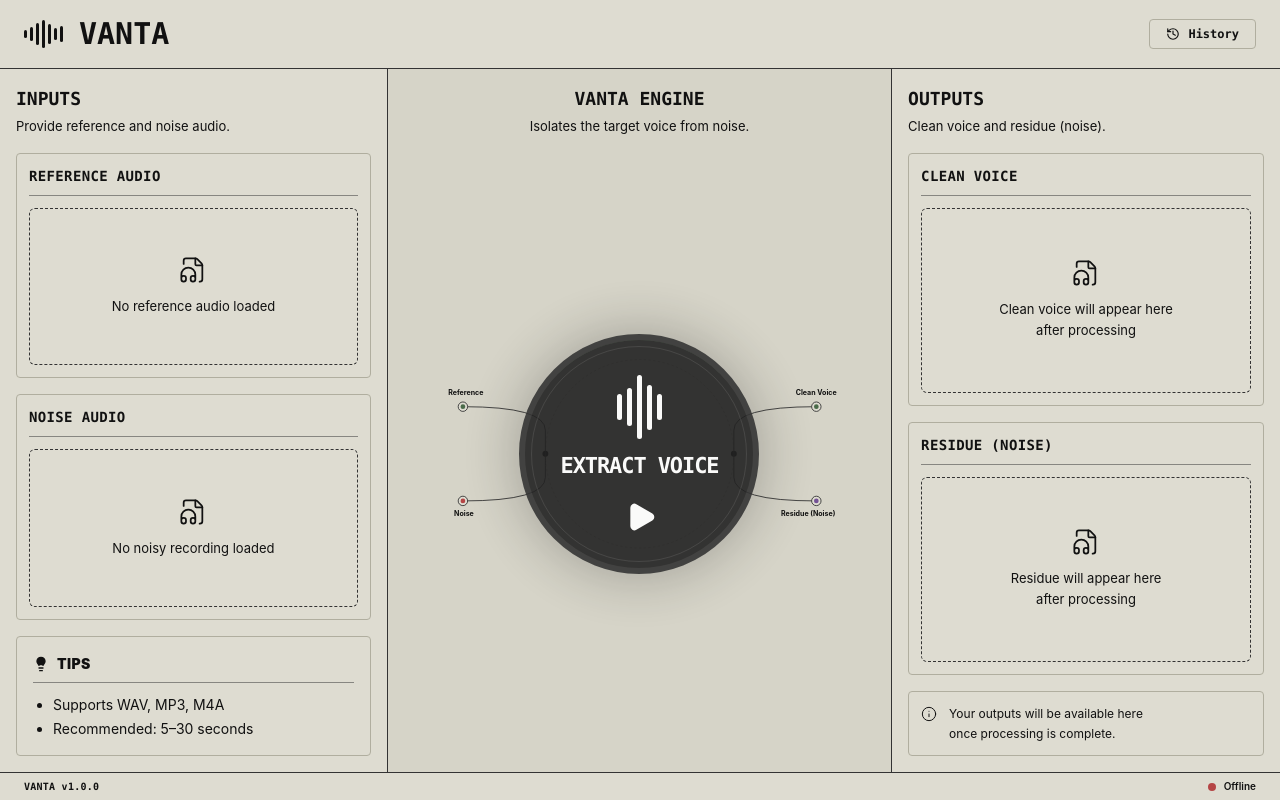
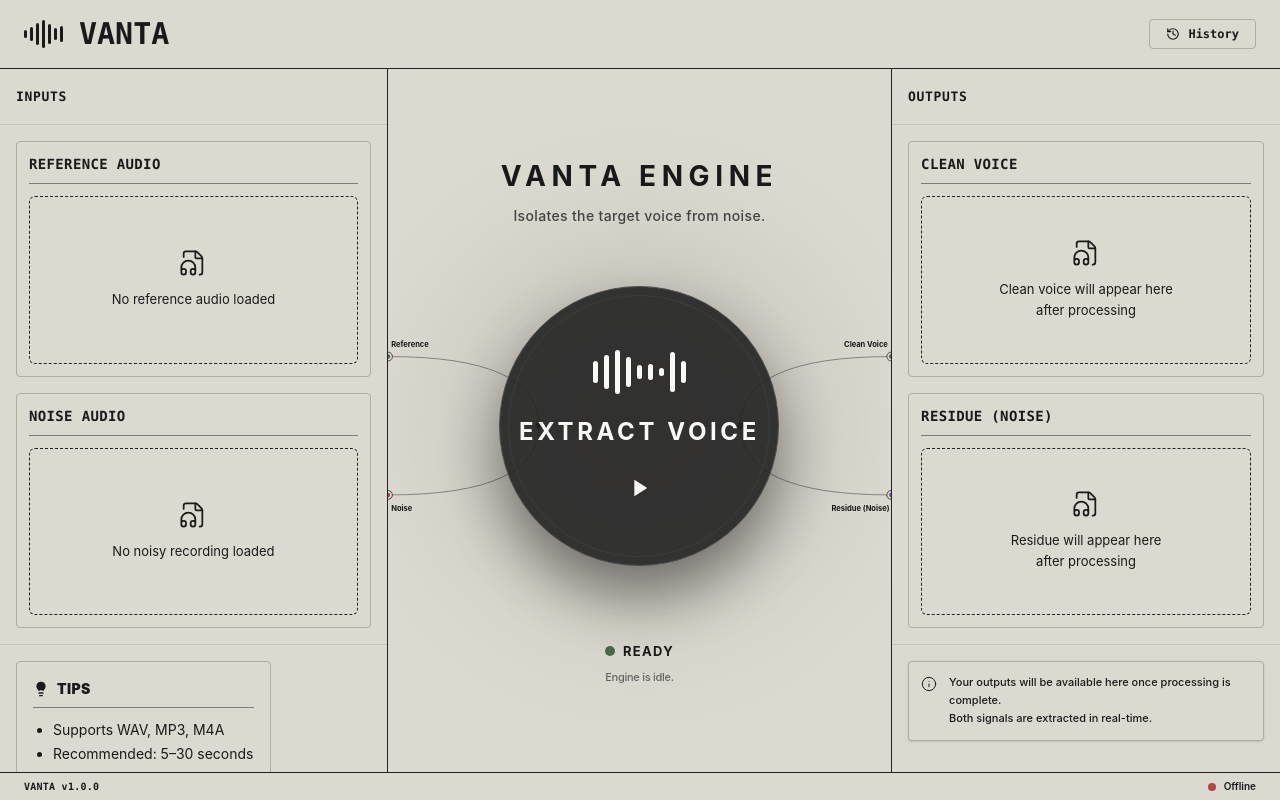
Before and after one commit to Komalpreet2809/Vanta, a Next.js app in the folder web/: page / in a window 1280 px wide. Built offline with nearby package versions, Linux system fonts and the light colour scheme; no server answers.

Commit message:
style: match UI to inspo.png and align engine diagram with cards

```diff
--- a/web/src/app/globals.css
+++ b/web/src/app/globals.css
@@ -2,24 +2,24 @@
 
 :root {
   /* Exact Palette from Image */
-  --bg-app: #DEDCD1; /* Darker, aged industrial beige */
-  --bg-center: #D6D4C8; /* Slightly deeper for the center section */
-  --bg-card: #DEDCD1;
-  --bg-btn: #DEDCD1;
+  --bg-app: #DCD9D0; /* Precise aged industrial beige */
+  --bg-center: #DCD9D0;
+  --bg-card: #DCD9D0;
+  --bg-btn: #DCD9D0;
 
-  --border-main: #333333;
+  --border-main: #222222;
   --border-card: #B0AE9F;
   --border-dashed: #999999;
 
-  --text-main: #111111;
-  --text-muted: #555555;
+  --text-main: #1A1A1A;
+  --text-muted: #666666;
 
   --c-green: #4A6B4A;
   --c-red: #B54545;
   --c-purple: #745296;
   --c-brown: #A68A64;
-  --c-dark-green: #2B3D2B; /* For the outer ring of the orb */
-  --c-charcoal: #1E1E1E; /* For the inner orb */
+  --c-dark-green: #2B3D2B;
+  --c-charcoal: #222222; /* Matches the dark orb in the image */
 }
 
 @theme inline {
--- a/web/src/components/EngineCenter.tsx
+++ b/web/src/components/EngineCenter.tsx
@@ -1,6 +1,6 @@
 "use client";
 
-import { Play } from "lucide-react";
+import { motion } from "motion/react";
 
 type Props = {
   canExtract: boolean;
@@ -22,102 +22,157 @@ export function EngineCenter({
   const isRunning = status === "running";
 
   return (
-    <div className="flex flex-col items-center justify-center w-full h-full max-w-3xl mx-auto">
-      {/* SVG Diagram Container */}
-      <div className="relative w-full aspect-[2/1] flex items-center justify-center">
-        <svg className="absolute inset-0 w-full h-full" viewBox="0 0 800 400" preserveAspectRatio="xMidYMid meet">
-          {/* Large Dashed Outer Circle - The anchor for the brackets */}
-          <circle cx="400" cy="200" r="160" fill="none" stroke="var(--border-main)" strokeWidth="1" strokeDasharray="4 4" opacity="0.4" />
+    <div className="flex flex-col items-center justify-center w-full h-full">
+      {/* Header Text - Matches inspo.png exactly */}
+      <div className="text-center mb-8">
+        <h1 className="text-[28px] font-bold tracking-[0.2em] text-[#1a1a1a] uppercase mb-2">
+          Vanta Engine
+        </h1>
+        <p className="text-[14px] text-[#444444] font-medium tracking-wide">
+          Isolates the target voice from noise.
+        </p>
+      </div>
 
-          {/* LEFT SIGNAL BRACKET - Joining exactly on the dashed circle */}
-          <g>
-            {/* Junction Point on the dashed circle (400 - 160 = 240) */}
-            <circle cx="240" cy="200" r="5" fill="var(--text-main)" />
+      {/* SVG Diagram Container - Set to take full width and a fixed aspect for consistency */}
+      <div className="relative w-full aspect-[1.5/1] flex items-center justify-center">
+        <svg className="absolute inset-0 w-full h-full overflow-visible" viewBox="0 0 800 440" preserveAspectRatio="xMidYMid meet">
+          {/* Dashed Outer Circle */}
+          <circle cx="400" cy="220" r="160" fill="none" stroke="#222222" strokeWidth="1" strokeDasharray="4 4" opacity="0.3" />
 
-            {/* Reference to Junction */}
+          {/* Junction Points on the dashed circle */}
+          <circle cx="240" cy="220" r="5" fill="#222222" />
+          <circle cx="560" cy="220" r="5" fill="#222222" />
+
+          {/* Bracket Arms meeting at junctions (240, 220) and (560, 220) */}
+
+          {/* Reference Arm (Top Left to Junction) */}
           <path
-              d="M 100 120 Q 240 120 240 160 L 240 180 Q 240 200 240 200"
+            d="M 0 110 Q 240 110 240 220"
             fill="none"
-              stroke="var(--border-main)"
-              strokeWidth="1.5"
+            stroke="#222222"
+            strokeWidth="1.2"
+            opacity="0.6"
           />
-            {/* Noise to Junction */}
+          {/* Noise Arm (Bottom Left to Junction) */}
           <path
-              d="M 100 280 Q 240 280 240 240 L 240 220 Q 240 200 240 200"
+            d="M 0 330 Q 240 330 240 220"
             fill="none"
-              stroke="var(--border-main)"
-              strokeWidth="1.5"
+            stroke="#222222"
+            strokeWidth="1.2"
+            opacity="0.6"
           />
+          {/* Clean Voice Arm (Junction to Top Right) */}
+          <path
+            d="M 560 220 Q 560 110 800 110"
+            fill="none"
+            stroke="#222222"
+            strokeWidth="1.2"
+            opacity="0.6"
+          />
+          {/* Residue Arm (Junction to Bottom Right) */}
+          <path
+            d="M 560 220 Q 560 330 800 330"
+            fill="none"
+            stroke="#222222"
+            strokeWidth="1.2"
+            opacity="0.6"
+          />
+
+          {/* Junction to Orb connectors */}
+          <path d="M 240 220 L 300 220" stroke="#222222" strokeWidth="1.2" opacity="0.4" />
+          <path d="M 560 220 L 500 220" stroke="#222222" strokeWidth="1.2" opacity="0.4" />
+
+          {/* Node Indicators at the edges with Labels */}
+          {/* Reference */}
+          <g transform="translate(0, 110)">
+            <circle r="7" fill="#DCD9D0" stroke="#222222" strokeWidth="1.2" />
+            <circle r="3.5" fill="#4A6B4A" />
+            <text x="5" y="-15" className="text-[12px] font-bold fill-[#1a1a1a]">Reference</text>
           </g>
-
-          {/* RIGHT SIGNAL BRACKET - Joining exactly on the dashed circle */}
-          <g>
-            {/* Junction Point on the dashed circle (400 + 160 = 560) */}
-            <circle cx="560" cy="200" r="5" fill="var(--text-main)" />
-
-            {/* Junction to Clean */}
-            <path
-              d="M 560 200 Q 560 200 560 180 L 560 160 Q 560 120 700 120"
-              fill="none"
-              stroke="var(--border-main)"
-              strokeWidth="1.5"
-            />
-            {/* Junction to Residue */}
-            <path
-              d="M 560 200 Q 560 200 560 220 L 560 240 Q 560 280 700 280"
-              fill="none"
-              stroke="var(--border-main)"
-              strokeWidth="1.5"
-            />
+          {/* Noise */}
+          <g transform="translate(0, 330)">
+            <circle r="7" fill="#DCD9D0" stroke="#222222" strokeWidth="1.2" />
+            <circle r="3.5" fill="#B54545" />
+            <text x="5" y="25" className="text-[12px] font-bold fill-[#1a1a1a]">Noise</text>
           </g>
-
-          {/* Source/Sink Nodes */}
-          {/* Reference */}
-          <circle cx="100" cy="120" r="8" fill="var(--bg-app)" stroke="var(--border-main)" strokeWidth="1.5" />
-          <circle cx="100" cy="120" r="4" fill="#4A6B4A" />
-          <text x="75" y="100" className="text-[12px] font-bold fill-[var(--text-main)]">Reference</text>
-
-          {/* Noise */}
-          <circle cx="100" cy="280" r="8" fill="var(--bg-app)" stroke="var(--border-main)" strokeWidth="1.5" />
-          <circle cx="100" cy="280" r="4" fill="#B54545" />
-          <text x="85" y="305" className="text-[12px] font-bold fill-[var(--text-main)]">Noise</text>
-
           {/* Clean Voice */}
-          <circle cx="700" cy="120" r="8" fill="var(--bg-app)" stroke="var(--border-main)" strokeWidth="1.5" />
-          <circle cx="700" cy="120" r="4" fill="#4A6B4A" />
-          <text x="665" y="100" className="text-[12px] font-bold fill-[var(--text-main)]">Clean Voice</text>
-
+          <g transform="translate(800, 110)">
+            <circle r="7" fill="#DCD9D0" stroke="#222222" strokeWidth="1.2" />
+            <circle r="3.5" fill="#4A6B4A" />
+            <text x="-75" y="-15" className="text-[12px] font-bold fill-[#1a1a1a]">Clean Voice</text>
+          </g>
           {/* Residue (Noise) */}
-          <circle cx="700" cy="280" r="8" fill="var(--bg-app)" stroke="var(--border-main)" strokeWidth="1.5" />
-          <circle cx="700" cy="280" r="4" fill="#745296" />
-          <text x="640" y="305" className="text-[12px] font-bold fill-[var(--text-main)]">Residue (Noise)</text>
+          <g transform="translate(800, 330)">
+            <circle r="7" fill="#DCD9D0" stroke="#222222" strokeWidth="1.2" />
+            <circle r="3.5" fill="#745296" />
+            <text x="-95" y="25" className="text-[12px] font-bold fill-[#1a1a1a]">Residue (Noise)</text>
+          </g>
         </svg>
 
-        {/* Central Hero Circle - Contained within the dashed outer ring */}
+        {/* Central Hero Circle */}
         <div className="absolute top-1/2 left-1/2 -translate-x-1/2 -translate-y-1/2">
-          <button
+          <motion.button
             disabled={!canExtract || isRunning}
             onClick={onExtract}
-            className={`group relative h-[240px] w-[240px] rounded-full flex flex-col items-center justify-center transition-all duration-500 bg-[#222222] border-[6px] border-[#333333] shadow-[0_0_60px_rgba(0,0,0,0.3)] overflow-hidden disabled:opacity-90 active:scale-95`}
+            whileHover={{ scale: 1.02 }}
+            whileTap={{ scale: 0.98 }}
+            className={`group relative h-[280px] w-[280px] rounded-full flex flex-col items-center justify-center transition-all duration-500 bg-[#222222] border-[1px] border-[#444444] shadow-[0_30px_60px_rgba(0,0,0,0.5)] overflow-hidden disabled:opacity-90`}
           >
-            {/* Status Arc */}
-            <div className={`absolute inset-[-6px] rounded-full border-[6px] border-transparent border-t-[var(--c-green)] transition-all duration-1000 ${isRunning ? 'animate-spin' : 'opacity-40'}`} />
+            {/* Outer Subtle Ring */}
+            <div className="absolute inset-[8px] rounded-full border-[1px] border-white/5" />
 
-            <div className="absolute inset-[6px] rounded-full border-[1px] border-white/10" />
-
-            <div className="flex items-center gap-[5px] h-16 mb-4">
-              {[0.4, 0.6, 1.0, 0.7, 0.4].map((h, i) => (
-                <div key={i} className={`w-[5px] rounded-sm bg-white transition-all duration-300 ${isRunning ? 'animate-pulse' : ''}`} style={{ height: `${h * 100}%` }} />
+            {/* Waveform Icon */}
+            <div className="flex items-center gap-[6px] h-14 mb-5">
+              {[0.4, 0.7, 1.0, 0.8, 0.5, 0.8, 1.0, 0.7, 0.4].map((h, i) => (
+                <motion.div
+                  key={i}
+                  animate={isRunning ? { height: ["40%", "100%", "40%"] } : { height: `${h * 100}%` }}
+                  transition={{ repeat: Infinity, duration: 0.8, delay: i * 0.1 }}
+                  className="w-[5px] rounded-full bg-white"
+                />
               ))}
             </div>
 
-            <span className="text-[22px] font-mono font-black text-white uppercase tracking-tighter mb-6 leading-none">Extract Voice</span>
+            {/* Main Text */}
+            <span className="text-[24px] font-bold text-white uppercase tracking-[0.15em] mb-6 leading-none">
+              Extract Voice
+            </span>
 
-            <div className="h-8 w-8 flex items-center justify-center">
-               <Play className="h-8 w-8 text-white fill-current translate-x-0.5" />
+            {/* Play Button Icon */}
+            <div className="h-10 w-10 flex items-center justify-center">
+               <svg width="28" height="28" viewBox="0 0 24 24" fill="white">
+                 <path d="M8 5v14l11-7z" />
+               </svg>
             </div>
-          </button>
+
+            {/* Running Status Indicator */}
+            {isRunning && (
+              <motion.div
+                initial={{ opacity: 0 }}
+                animate={{ opacity: 1 }}
+                className="absolute inset-0 bg-black/30 flex items-center justify-center"
+              >
+                <div className="w-full h-full border-[6px] border-transparent border-t-white/40 rounded-full animate-spin" />
+              </motion.div>
+            )}
+          </motion.button>
+
+          {/* Subtle Glow behind the orb */}
+          <div className="absolute -inset-10 bg-black/10 rounded-full blur-3xl -z-10" />
         </div>
+      </div>
+
+      {/* Status indicator below the diagram - inspired by the small "Ready" dot in the image */}
+      <div className="mt-12 flex flex-col items-center gap-2">
+         <div className="flex items-center gap-2">
+            <div className={`h-2.5 w-2.5 rounded-full ${isRunning ? 'bg-amber-500 animate-pulse' : 'bg-[#4A6B4A]'}`} />
+            <span className="text-[13px] font-bold uppercase tracking-widest text-[#1a1a1a]">
+              {isRunning ? 'Processing...' : 'Ready'}
+            </span>
+         </div>
+         <p className="text-[11px] font-medium text-[#666666] tracking-tight">
+           {isRunning ? 'Engine is active.' : 'Engine is idle.'}
+         </p>
       </div>
     </div>
   );
--- a/web/src/components/VantaApp.tsx
+++ b/web/src/components/VantaApp.tsx
@@ -70,13 +70,13 @@ export function VantaApp() {
 
         <main className="flex-1 grid grid-cols-[1fr_1.3fr_1fr] divide-x divide-[var(--border-main)] overflow-hidden">
           {/* INPUTS COLUMN */}
-          <section className="p-4 flex flex-col h-full overflow-hidden">
-            <div className="mb-4">
-              <h2 className="font-mono-heading font-black text-lg uppercase mb-1">Inputs</h2>
-              <p className="text-[13px] text-[var(--text-main)]">Provide reference and noise audio.</p>
+          <section className="flex flex-col h-full overflow-hidden bg-[var(--bg-app)]">
+            <div className="p-4 border-b border-[var(--border-main)]/10 h-14 flex items-center">
+              <h2 className="font-mono-heading font-black text-[13px] uppercase tracking-wider">Inputs</h2>
             </div>
 
-            <div className="flex-1 flex flex-col gap-4">
+            <div className="flex-1 flex flex-col p-4 gap-4 overflow-hidden">
+              <div className="flex-1 min-h-0">
                 <AudioCard
                   heading="Reference Audio"
                   source={enrollment}
@@ -84,9 +84,11 @@ export function VantaApp() {
                   onClear={() => setEnrollment(null)}
                   onFile={(f) => setEnrollment(f)}
                   emptyLabel="No reference audio loaded"
-                className="flex-1"
+                  className="h-full"
                 />
+              </div>
 
+              <div className="flex-1 min-h-0">
                 <AudioCard
                   heading="Noise Audio"
                   source={mixture}
@@ -94,21 +96,18 @@ export function VantaApp() {
                   onClear={() => setMixture(null)}
                   onFile={(f) => setMixture(f)}
                   emptyLabel="No noisy recording loaded"
-                className="flex-1"
+                  className="h-full"
                 />
+              </div>
+            </div>
 
+            <div className="p-4 border-t border-[var(--border-main)]/10 h-32 flex items-start overflow-hidden">
               <TipsCard />
             </div>
           </section>
 
-          {/* ENGINE COLUMN */}
-          <section className="bg-[var(--bg-center)] p-4 flex flex-col h-full overflow-hidden">
-            <div className="text-center mb-4">
-              <h2 className="font-mono-heading font-black text-lg uppercase mb-1">Vanta Engine</h2>
-              <p className="text-[13px] text-[var(--text-main)]">Isolates the target voice from noise.</p>
-            </div>
-
-            <div className="flex-1 flex flex-col items-center justify-center">
+          {/* ENGINE COLUMN - The focal point matching inspo.png */}
+          <section className="bg-[var(--bg-center)] p-0 flex flex-col h-full overflow-hidden">
              <EngineCenter
                 canExtract={!!canRun}
                 status={status}
@@ -117,17 +116,16 @@ export function VantaApp() {
                 hasOutput={!!result}
                 onExtract={run}
               />
-            </div>
           </section>
 
           {/* OUTPUTS COLUMN */}
-          <section className="p-4 flex flex-col h-full overflow-hidden">
-            <div className="mb-4">
-              <h2 className="font-mono-heading font-black text-lg uppercase mb-1">Outputs</h2>
-              <p className="text-[13px] text-[var(--text-main)]">Clean voice and residue (noise).</p>
+          <section className="flex flex-col h-full overflow-hidden bg-[var(--bg-app)]">
+            <div className="p-4 border-b border-[var(--border-main)]/10 h-14 flex items-center">
+              <h2 className="font-mono-heading font-black text-[13px] uppercase tracking-wider">Outputs</h2>
             </div>
 
-            <div className="flex-1 flex flex-col gap-4">
+            <div className="flex-1 flex flex-col p-4 gap-4 overflow-hidden">
+              <div className="flex-1 min-h-0">
                 <AudioCard
                   heading="Clean Voice"
                   source={result?.extracted ?? null}
@@ -139,9 +137,11 @@ export function VantaApp() {
                       : undefined
                   }
                   emptyLabel={"Clean voice will appear here\nafter processing"}
-                className="flex-1"
+                  className="h-full"
                 />
+              </div>
 
+              <div className="flex-1 min-h-0">
                 <AudioCard
                   heading="Residue (Noise)"
                   source={result?.residue ?? null}
@@ -153,16 +153,19 @@ export function VantaApp() {
                       : undefined
                   }
                   emptyLabel={"Residue will appear here\nafter processing"}
-                className="flex-1"
+                  className="h-full"
                 />
+              </div>
+            </div>
 
-              <div className="card-border p-3 flex items-start gap-3 bg-[var(--bg-app)]">
+            <div className="p-4 border-t border-[var(--border-main)]/10 h-32 flex items-start overflow-hidden">
+               <div className="card-border p-3 flex items-start gap-3 bg-[var(--bg-app)] shadow-sm w-full">
                   <Info className="h-4 w-4 stroke-[1.5] text-[var(--text-main)] shrink-0 mt-0.5" />
-                 <p className="text-[12px] text-[var(--text-main)] leading-relaxed">
-                   Your outputs will be available here<br />once processing is complete.
+                  <p className="text-[11px] text-[var(--text-main)] leading-relaxed font-medium">
+                    Your outputs will be available here once processing is complete.<br />
+                    Both signals are extracted in real-time.
                   </p>
                </div>
-
             </div>
           </section>
         </main>
```
Also changed, not shown: 1 other file (tests, documents, lock files or other folders). Lines whose indentation alone changed are shown as unchanged.
